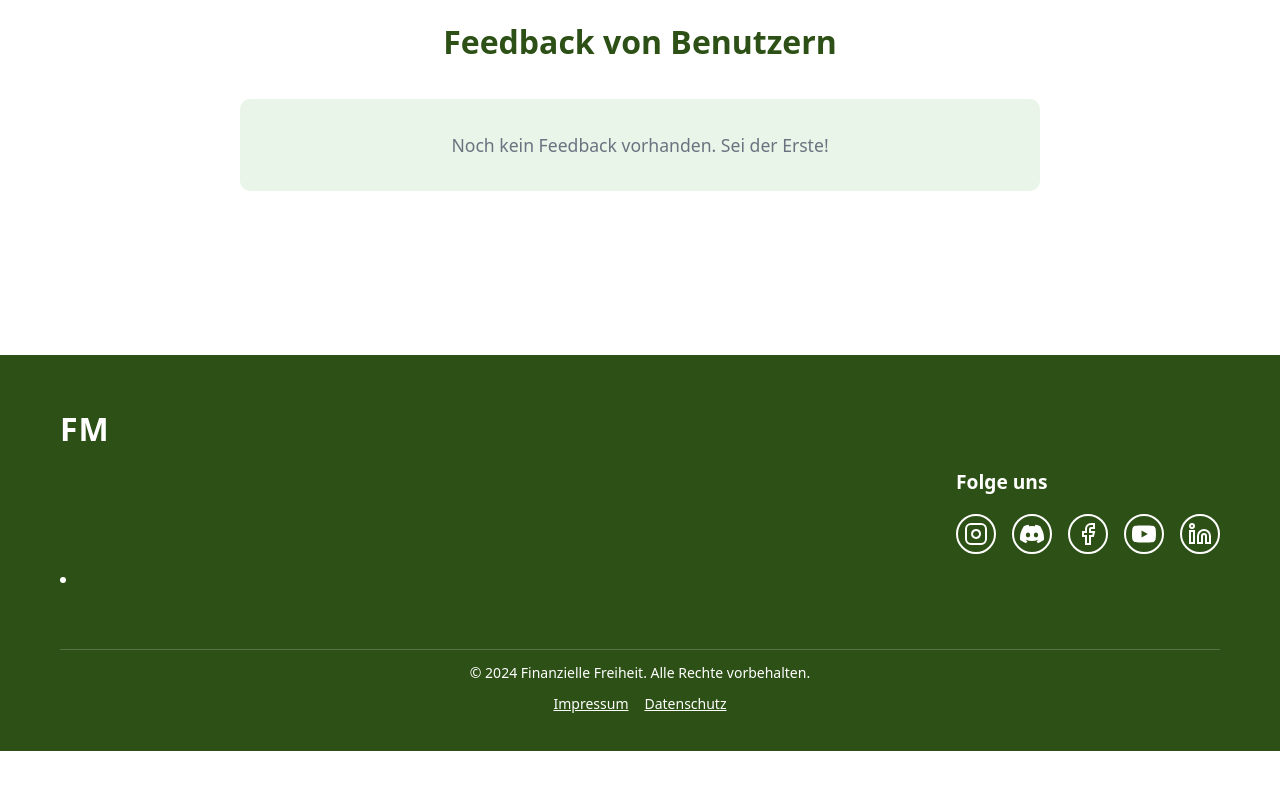
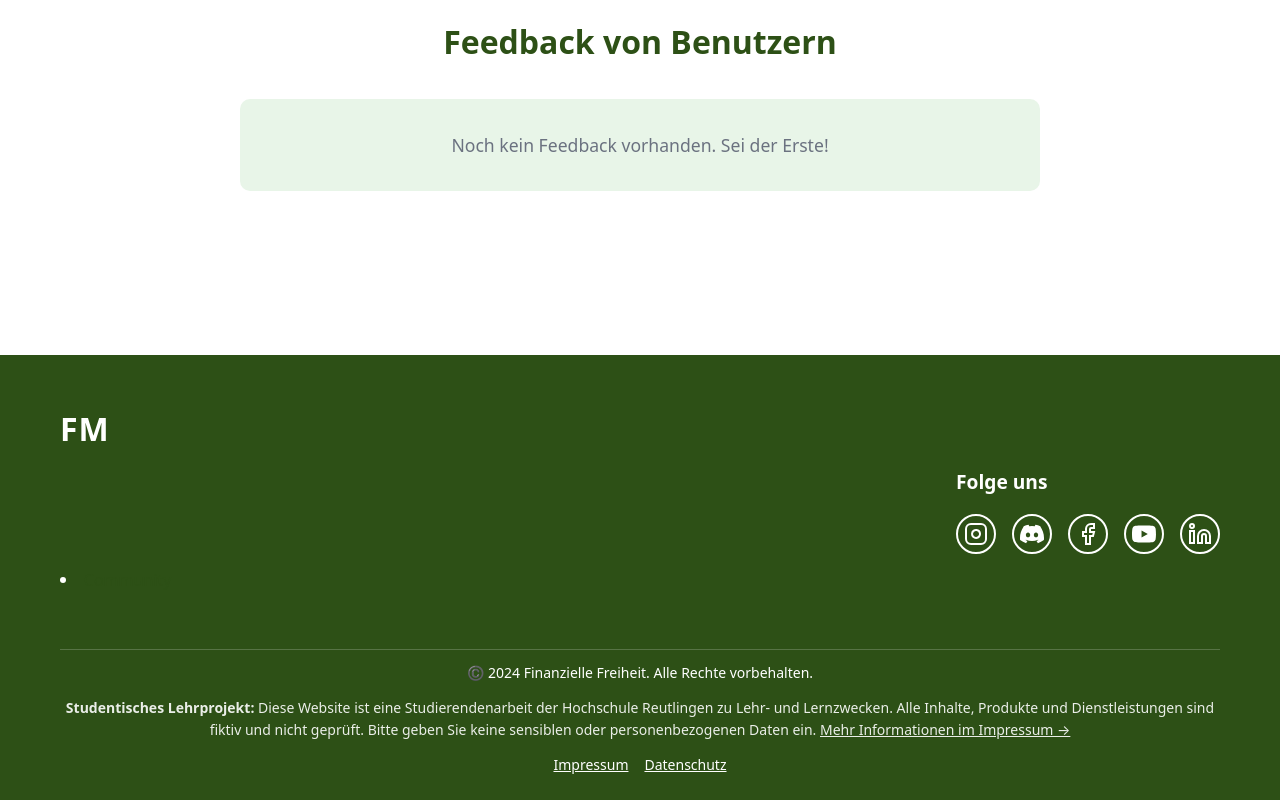
Before and after one commit to FuadaSul/financebuilder, a Next.js app: page / in a window 1280 px wide. Shown: the part 7882-8682 px from the top of the page. Before the commit the page ends 8633 px from the top, so only its background shows below. Built offline with nearby package versions, Linux system fonts and the light colour scheme.

Commit message:
responsive budgetplaner

```diff
--- a/app/globals.css
+++ b/app/globals.css
@@ -2533,3 +2533,63 @@ svg circle {
 .legal-content {
   padding-top: 4px;
 }
+/* Grid-Layout für Budget-Seite */
+.budget-layout {
+  display: grid;
+  grid-template-columns: minmax(0, 1.3fr) minmax(0, 1fr);
+  gap: 24px;
+  align-items: flex-start;
+  margin-top: 24px;
+}
+
+/* Links & rechts vollbreit auf Mobile */
+.budget-column-left,
+.budget-column-right {
+  width: 100%;
+}
+
+/* Zurück-Button mittig und mit Abstand */
+.budget-back-wrapper {
+  display: flex;
+  justify-content: center;
+  margin: 32px 0 16px;
+}
+
+.budget-back-button {
+  background: #17451f;         /* dein Dunkelgrün */
+  color: #fff;
+  border: none;
+  border-radius: 999px;
+  padding: 12px 32px;
+  font-size: 16px;
+  cursor: pointer;
+}
+
+/* Hover-Effekt optional */
+.budget-back-button:hover {
+  filter: brightness(1.05);
+}
+
+/* ======= RESPONSIVE TEIL ======= */
+@media (max-width: 900px) {
+  .budget-layout {
+    grid-template-columns: 1fr;   /* untereinander statt nebeneinander */
+  }
+
+  .budget-column-right {
+    order: 2;                     /* optional: Reihenfolge ändern */
+  }
+
+  .budget-column-left {
+    order: 1;
+  }
+
+  .budget-back-wrapper {
+    margin-top: 24px;
+  }
+
+  .budget-back-button {
+    width: 100%;
+    max-width: 360px;
+  }
+}
--- a/app/page.tsx
+++ b/app/page.tsx
@@ -1110,8 +1110,6 @@ export default function HomePage() {
               </div>
             </div>
           </div>
-
-          {/* unterer Bereich mit Text + Links */}
 <div
   style={{
     marginTop: "1rem",
@@ -1122,8 +1120,25 @@ export default function HomePage() {
     fontSize: "0.875rem",
   }}
 >
-            <p>© 2024 Finanzielle Freiheit. Alle Rechte vorbehalten.</p>
-            <p style={{ marginTop: "0.5rem" }}>
+  <p>©️ 2024 Finanzielle Freiheit. Alle Rechte vorbehalten.</p>
+
+  <p style={{ marginTop: "0.75rem", opacity: 0.9 }}>
+    <strong style={{ fontWeight: 600 }}>
+      Studentisches Lehrprojekt:
+    </strong>{" "}
+    Diese Website ist eine Studierendenarbeit der Hochschule Reutlingen zu Lehr-
+    und Lernzwecken. Alle Inhalte, Produkte und Dienstleistungen sind fiktiv und
+    nicht geprüft. Bitte geben Sie keine sensiblen oder personenbezogenen Daten
+    ein.{" "}
+    <a
+      href="/legal"
+      style={{ textDecoration: "underline", color: "white" }}
+    >
+      Mehr Informationen im Impressum →
+    </a>
+  </p>
+
+  <p style={{ marginTop: "0.75rem" }}>
     <a
       href="/legal"
       style={{
@@ -1145,8 +1160,6 @@ export default function HomePage() {
     </a>
   </p>
 </div>
-        </div>
-        <div style={{ marginTop: "12px", fontSize: "14px", textAlign: "center" }}>
 
 </div>
 
```
Also changed, not shown: app/grundlagen/budgetplanung/page.tsx (+29 -0 lines). Lines whose indentation alone changed are shown as unchanged.
